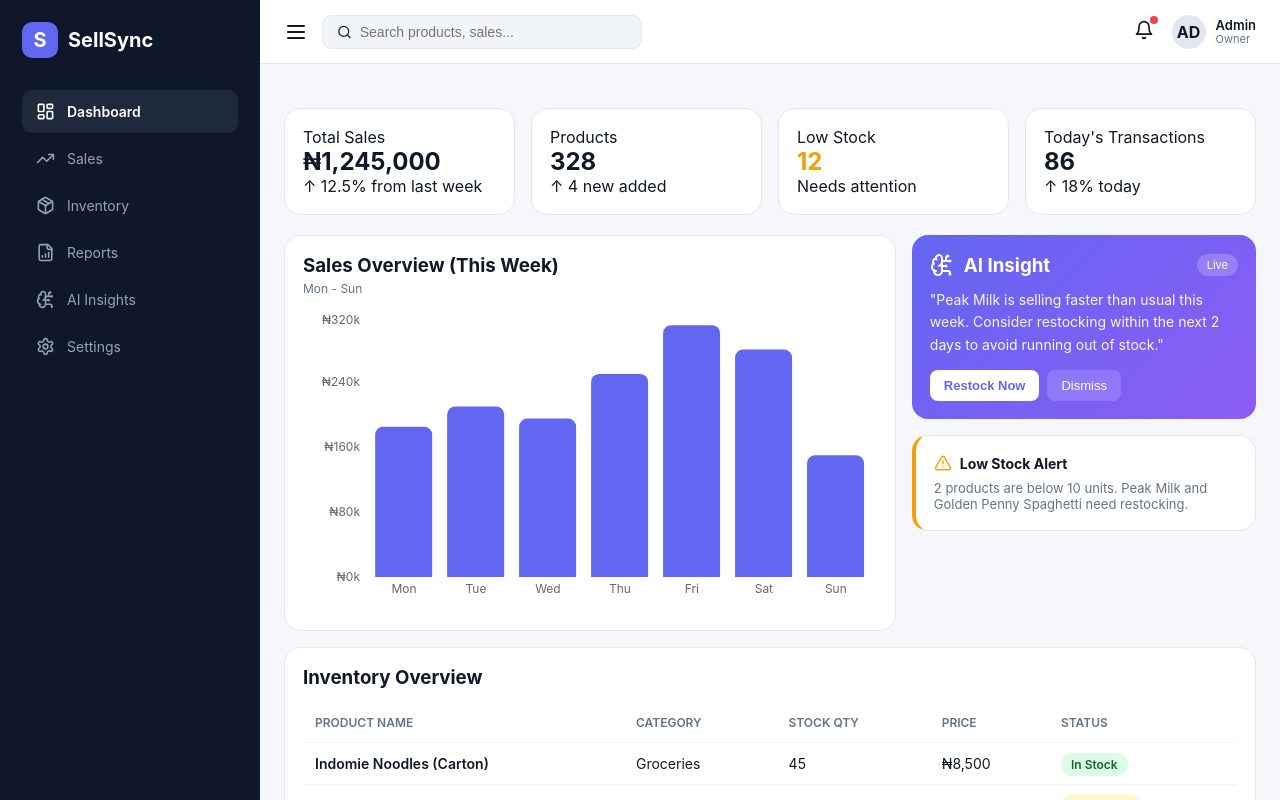
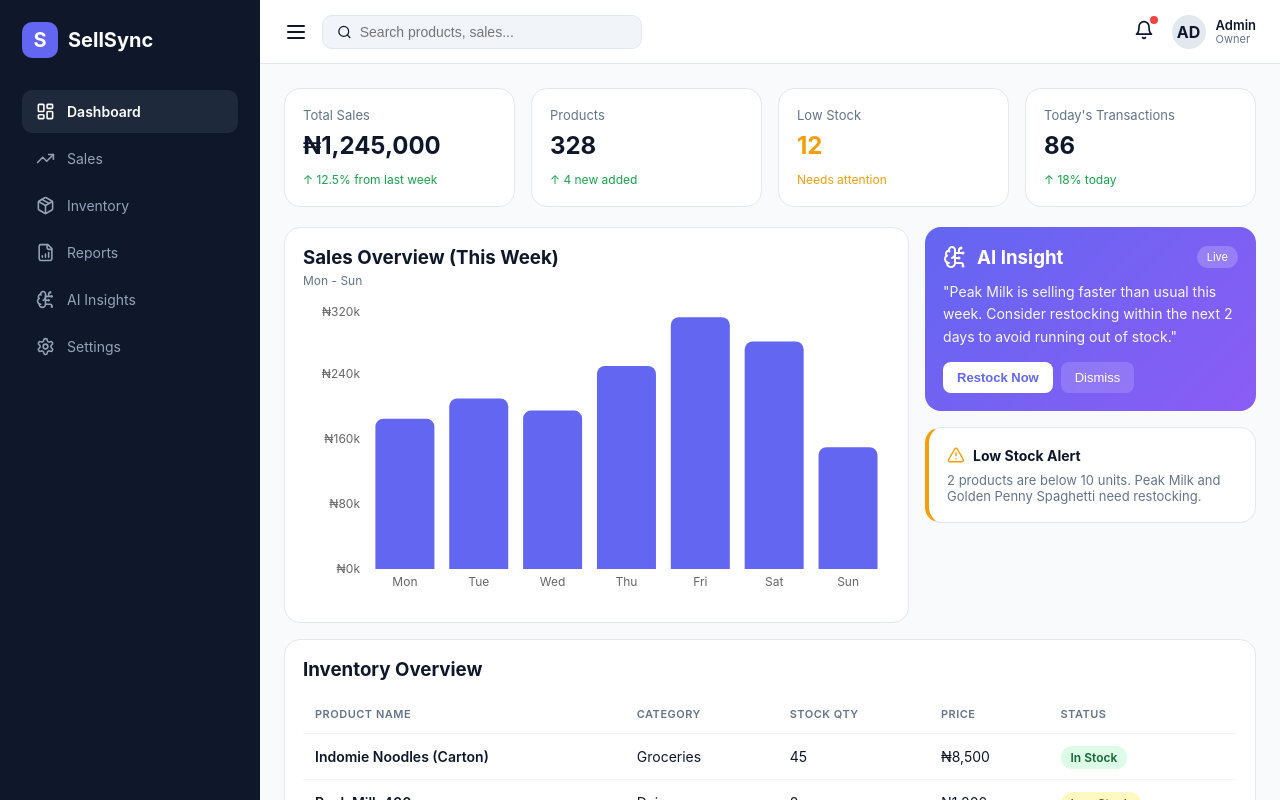
Before and after one commit to francisyakubu563-lab/Sellsync, a React (Vite) app: page / in a window 1280 px wide. Shown: the top 800 px of the page. Built offline with nearby package versions, Linux system fonts and the light colour scheme.

Commit message:
Refine styles in index.css for improved aesthetics

```diff
--- a/src/index.css
+++ b/src/index.css
@@ -1,19 +1,22 @@
 *{margin:0;padding:0;box-sizing:border-box}
-body{font-family:'Inter',sans-serif;background:#f6f7fb;color:#111827}
+body{font-family:'Inter',system-ui,sans-serif;background:#f8fafc;color:#0f172a}
 .layout{display:flex;min-height:100vh}
 .main{flex:1;margin-left:260px;transition:.3s}
 @media(max-width:900px){.main{margin-left:0}}
-.topbar{height:64px;background:white;border-bottom:1px solid #e5e7eb;display:flex;align-items:center;justify-content:space-between;padding:0 24px;position:sticky;top:0;z-index:10}
+.topbar{height:64px;background:white;border-bottom:1px solid #e2e8f0;display:flex;align-items:center;justify-content:space-between;padding:0 24px;position:sticky;top:0;z-index:10}
 .search{display:flex;align-items:center;gap:8px;background:#f1f5f9;border:1px solid #e2e8f0;padding:8px 14px;border-radius:10px;width:320px}
 .search input{border:0;background:transparent;outline:0;width:100%;font-size:14px}
-.summary{display:grid;grid-template-columns:repeat(4,1fr);gap:16px;margin:20px 0}
+.summary{display:grid;grid-template-columns:repeat(4,1fr);gap:16px;margin:0 0 20px}
 @media(max-width:1100px){.summary{grid-template-columns:repeat(2,1fr)}}
 @media(max-width:600px){.summary{grid-template-columns:1fr}}
-.card{background:white;border:1px solid #e5e7eb;border-radius:16px;padding:18px}
-.grid2{display:grid;grid-template-columns:1.6fr .9fr;gap:16px}
+.card{background:white;border:1px solid #e2e8f0;border-radius:16px;padding:18px}
+.muted{color:#64748b;font-size:13px}
+.card h2{margin:8px 0;font-size:24px}
+.up{color:#16a34a;font-size:12px} .down{color:#f59e0b;font-size:12px}
+.grid2{display:grid;grid-template-columns:1.7fr .9fr;gap:16px}
 @media(max-width:1100px){.grid2{grid-template-columns:1fr}}
 .badge{padding:4px 10px;border-radius:20px;font-size:12px;font-weight:600}
 .badge.ok{background:#dcfce7;color:#166534}.badge.warn{background:#fef9c3;color:#854d0e}.badge.bad{background:#fee2e2;color:#991b1b}
 table{width:100%;border-collapse:collapse}
-th{font-size:12px;text-transform:uppercase;color:#64748b;text-align:left;padding:12px;font-weight:600}
-td{padding:12px;font-size:14px;border-top:1px solid #f1f5f9}
+th{font-size:11px;text-transform:uppercase;color:#64748b;text-align:left;padding:12px;font-weight:600;letter-spacing:.5px}
+td{padding:14px 12px;font-size:14px;border-top:1px solid #f1f5f9}
```
